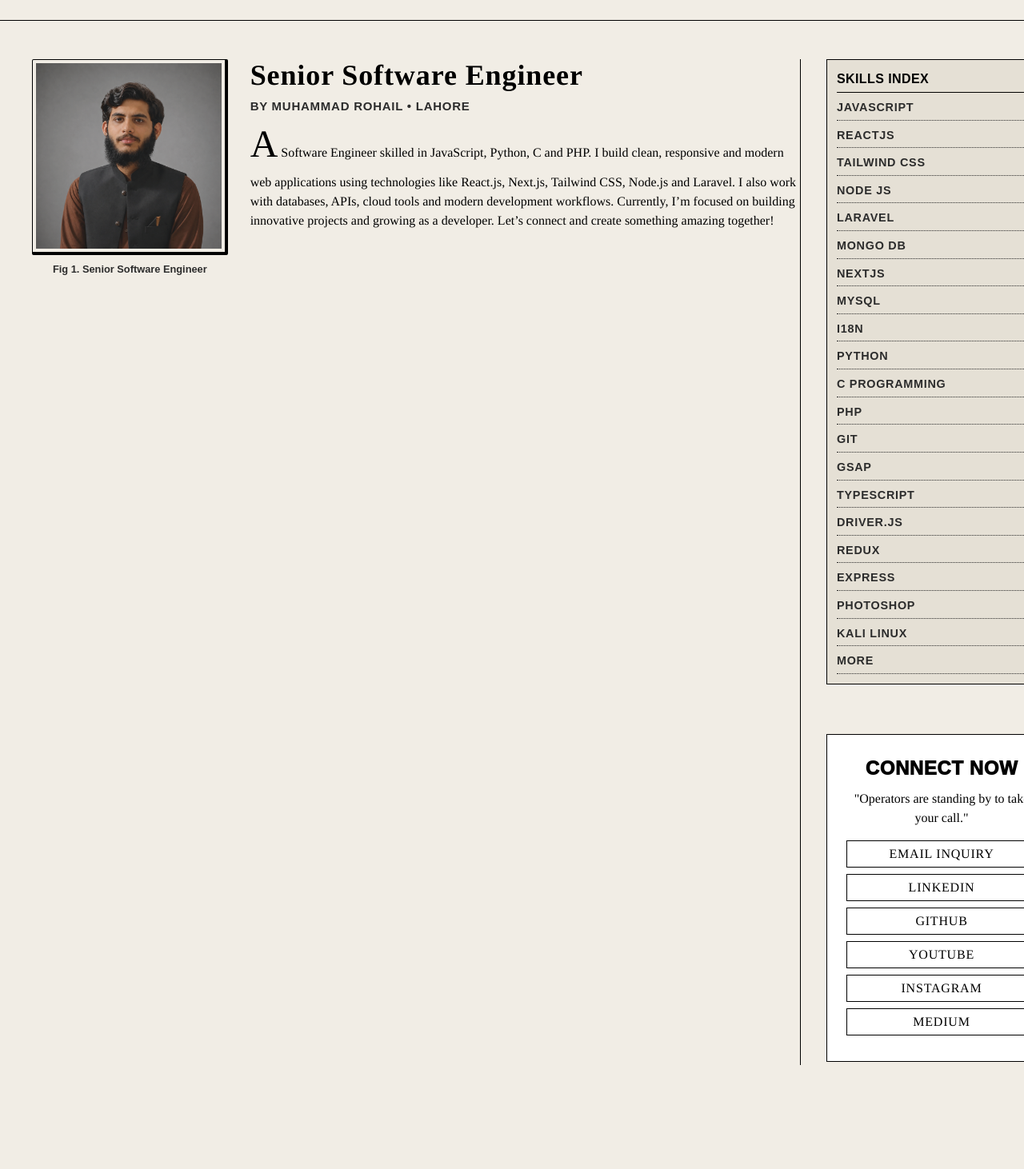
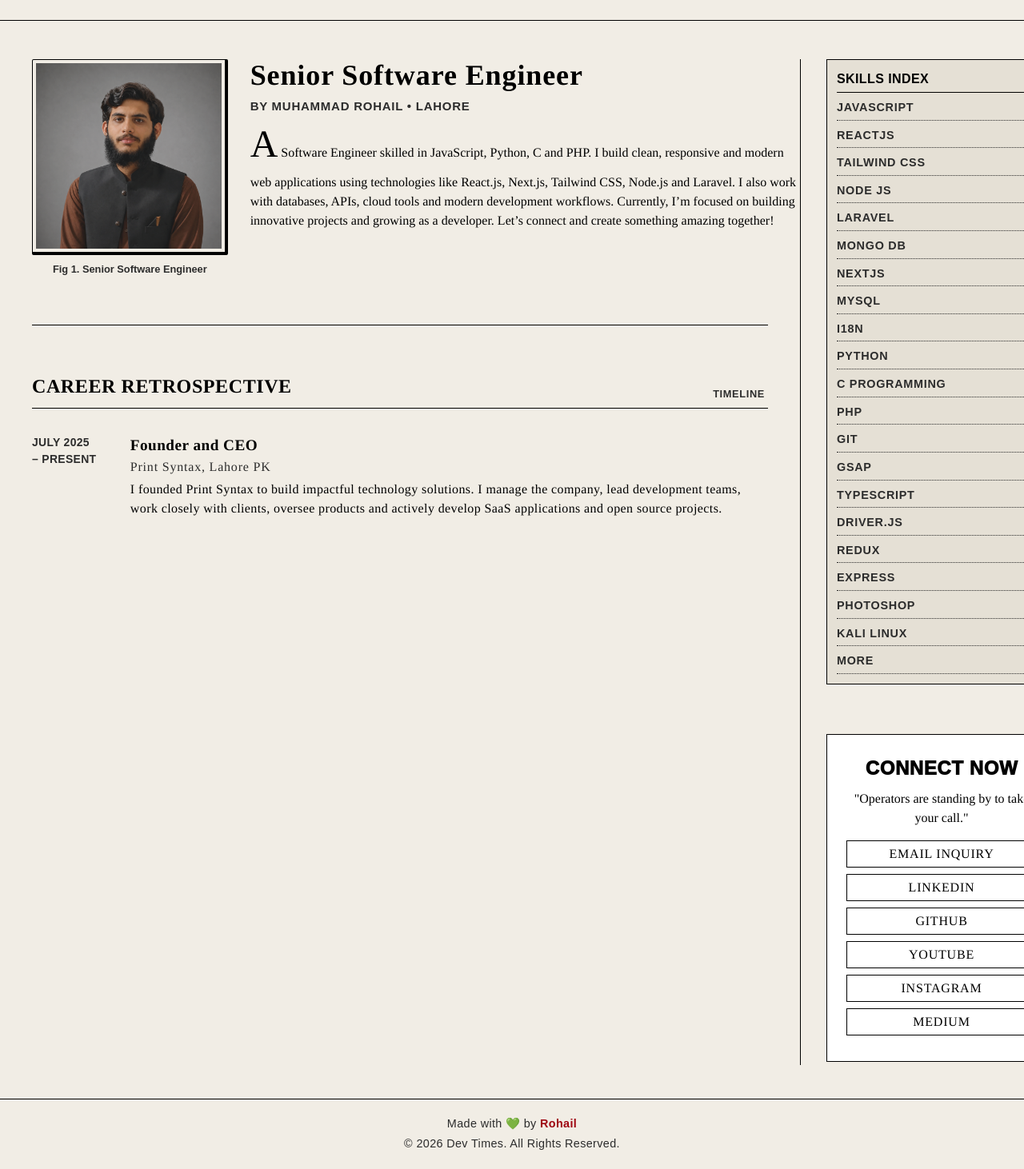
Before and after one commit to rohail332/dev-times, a React (Vite) app: page / in a window 1280 px wide. Shown: the part 192-1654 px from the top of the page at 80% size. Before the commit the page ends 1524 px from the top, so only its background shows below. Built offline with nearby package versions, Linux system fonts and the light colour scheme.

Commit message:
add Footer and Experience Timeline

```diff
--- a/src/App.jsx
+++ b/src/App.jsx
@@ -1,7 +1,8 @@
 import Navbar from "./Components/Navbar";
 import HeroSection from "./Components/HeroSection";
-
-import AsideBar from "./Components/SideBar";
+import ExperienceTimeline from "./Components/ExperienceTimeline";
+import AsideBar from "./Components/AsideBar";
+import Footer from "./Components/Footer"
 
 function App() {
 
@@ -34,7 +35,7 @@ function App() {
         {/* left side components*/}
         <div className="left-side">
           <HeroSection />
-
+          <ExperienceTimeline />
         </div>
 
         {/* right side components*/}
@@ -44,6 +45,7 @@ function App() {
 
       </div>
 
+      <Footer />
     </>
   )
 }
--- /dev/null
+++ b/src/Components/ExperienceTimeline.jsx
@@ -0,0 +1,30 @@
+
+
+const ExperienceTimeline = () => {
+  return (
+   <>
+    <div className="border-t m-10 mt-15 ">
+                {/* Timeline Header */}
+                <div className="flex justify-between mt-15 border-b pb-2 uppercase">
+                    <h1 className="times text-2xl tracking-wide font-bold  ">Career Retrospective</h1>
+                    <span className="font-semibold light tracking-wider text-[0.8rem] mt-4 mr-1 max-sm:mt-11">Timeline</span>
+                </div>
+
+                {/* Timeline Items */}
+                <div className="main mt-8">
+                    <div className="flex gap-10 max-sm:flex-col max-md:flex-col max-lg:flex-col max-sm:gap-1 max-md:gap-2 max-lg:gap-2 ">
+                        <div className="light font-semibold tracking-wide uppercase text-[0.87rem]">July 2025 – Present</div>
+                        <div className="times">
+                            <h2 className="font-semibold text-[1.2rem] tracking-wide "> Founder and CEO</h2>
+                            <h3 className=" light tracking-wider ">Print Syntax, Lahore PK</h3>
+                            <p className="mt-1 tracking-wide text-[1rem]">  I founded Print Syntax to build impactful technology solutions. I manage the company, lead development teams, work closely with clients, oversee products and actively develop SaaS applications and open source projects.</p>
+                        </div>
+                    </div>
+                </div>
+
+            </div>
+   </>
+  )
+}
+
+export default ExperienceTimeline
--- /dev/null
+++ b/src/Components/Footer.jsx
@@ -0,0 +1,13 @@
+
+const Footer = () => {
+  return (
+   <>
+   <footer className="border-t mt-16 py-5 text-center">
+    <h3 className="tracking-wide light text-[0.9rem]">Made with 💚 by <a className="text-red-800 font-semibold" href="https://www.github.com/rohail332" target="_blank">Rohail</a></h3>
+    <p className="tracking-wide mt-1 light text-[0.9rem]">© 2026 Dev Times. All Rights Reserved.</p>
+   </footer>
+   </>
+  )
+}
+
+export default Footer
```
